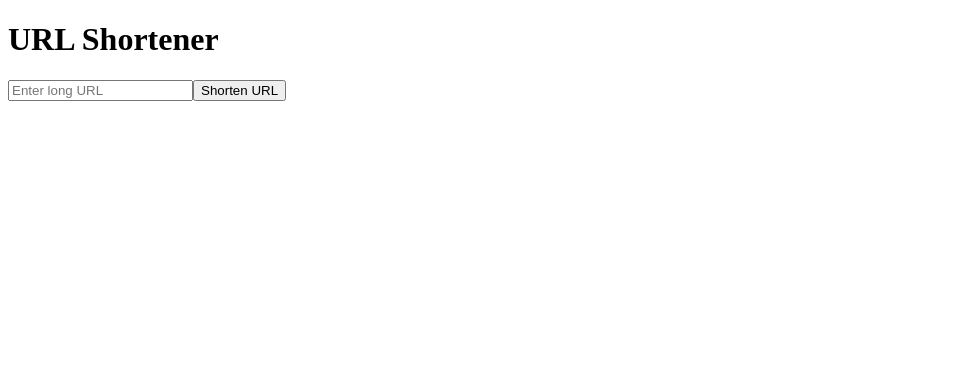
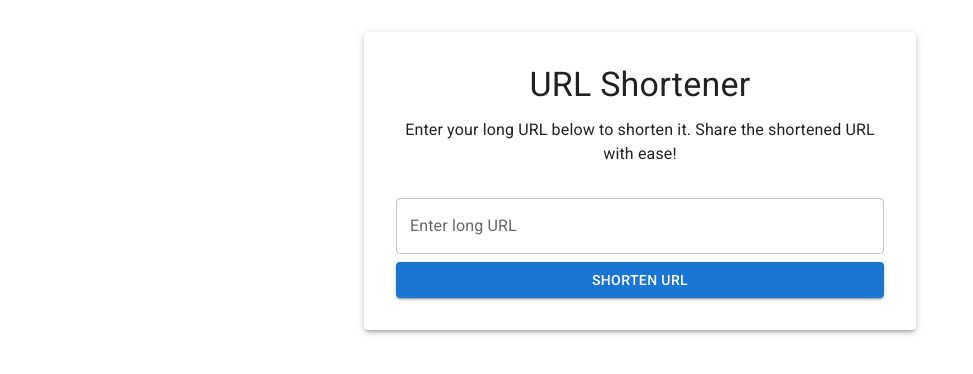
Before and after one commit to Shaul1Kr/Linnovate, a React (Vite) app in the folder client/: page / in a window 1280 px wide. Shown: the top 374 px of the page, without its empty margins (0-973 px from the left). Built offline with nearby package versions, Linux system fonts and the light colour scheme.

Commit message:
Implement mui to better ui in homepage

```diff
--- a/client/src/pages/HomePage.tsx
+++ b/client/src/pages/HomePage.tsx
@@ -1,51 +1,106 @@
 import { useState } from "react";
 import axios from "axios";
+import {
+  Container,
+  Typography,
+  TextField,
+  Button,
+  Paper,
+  Snackbar,
+  Alert,
+} from "@mui/material";
 
 export default function HomePage() {
-  const [longUrl, setLongUrl] = useState("");
-  const [shortUrl, setShortUrl] = useState("");
-  const [error, setError] = useState("");
+  const [longUrl, setLongUrl] = useState<string>("");
+  const [shortUrl, setShortUrl] = useState<string>("");
+  const [error, setError] = useState<string>("");
+  const [snackbarOpen, setSnackbarOpen] = useState<boolean>(false);
 
   const handleShorten = async () => {
     if (!longUrl) {
       setError("Please enter a valid URL");
+      setSnackbarOpen(true);
       return;
     }
     try {
       const response = await axios.post("/api/shorten", { longUrl });
       setShortUrl(response.data.shortUrl);
       setError("");
+      setSnackbarOpen(false);
     } catch (err) {
       setError("Error shortening the URL");
+      setSnackbarOpen(true);
     }
   };
 
+  const handleCloseSnackbar = () => {
+    setSnackbarOpen(false);
+  };
+
   return (
-    <div className="url-shortener">
-      <h1>URL Shortener</h1>
-      <div>
-        <input
-          type="text"
+    <Container maxWidth="sm">
+      <Paper elevation={3} style={{ padding: "2rem", marginTop: "2rem" }}>
+        <Typography variant="h4" align="center" gutterBottom>
+          URL Shortener
+        </Typography>
+        <Typography variant="body1" align="center" paragraph>
+          Enter your long URL below to shorten it. Share the shortened URL with
+          ease!
+        </Typography>
+
+        <TextField
+          fullWidth
+          label="Enter long URL"
+          variant="outlined"
           value={longUrl}
           onChange={(e) => setLongUrl(e.target.value)}
-          placeholder="Enter long URL"
+          margin="normal"
+          error={!!error}
+          helperText={error}
         />
-        <button onClick={handleShorten}>Shorten URL</button>
-      </div>
 
-      {error && <p className="error">{error}</p>}
+        <Button
+          variant="contained"
+          color="primary"
+          onClick={handleShorten}
+          fullWidth
+        >
+          Shorten URL
+        </Button>
 
         {shortUrl && (
-        <div className="result">
-          <p>Shortened URL:</p>
+          <div style={{ marginTop: "1.5rem" }}>
+            <Typography variant="body1">Shortened URL:</Typography>
+            <Typography variant="body2">
               <a href={shortUrl} target="_blank" rel="noopener noreferrer">
                 {shortUrl}
               </a>
-          <button onClick={() => navigator.clipboard.writeText(shortUrl)}>
+            </Typography>
+            <Button
+              variant="outlined"
+              color="secondary"
+              onClick={() => navigator.clipboard.writeText(shortUrl)}
+              style={{ marginTop: "0.5rem" }}
+            >
               Copy
-          </button>
+            </Button>
           </div>
         )}
-    </div>
+      </Paper>
+
+      <Snackbar
+        open={snackbarOpen}
+        autoHideDuration={6000}
+        onClose={handleCloseSnackbar}
+      >
+        <Alert
+          onClose={handleCloseSnackbar}
+          severity="error"
+          sx={{ width: "100%" }}
+        >
+          {error}
+        </Alert>
+      </Snackbar>
+    </Container>
   );
 }
```
Lines whose indentation alone changed are shown as unchanged.
